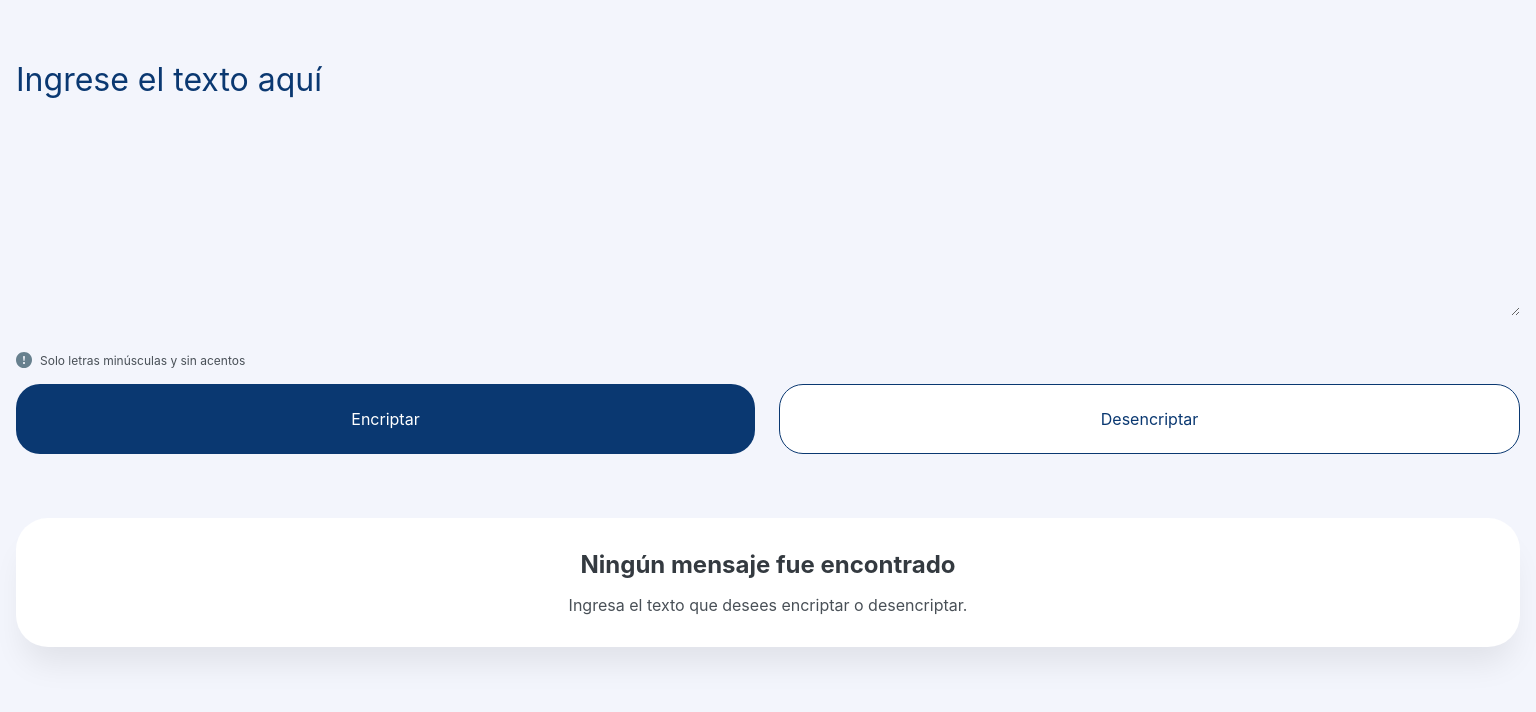
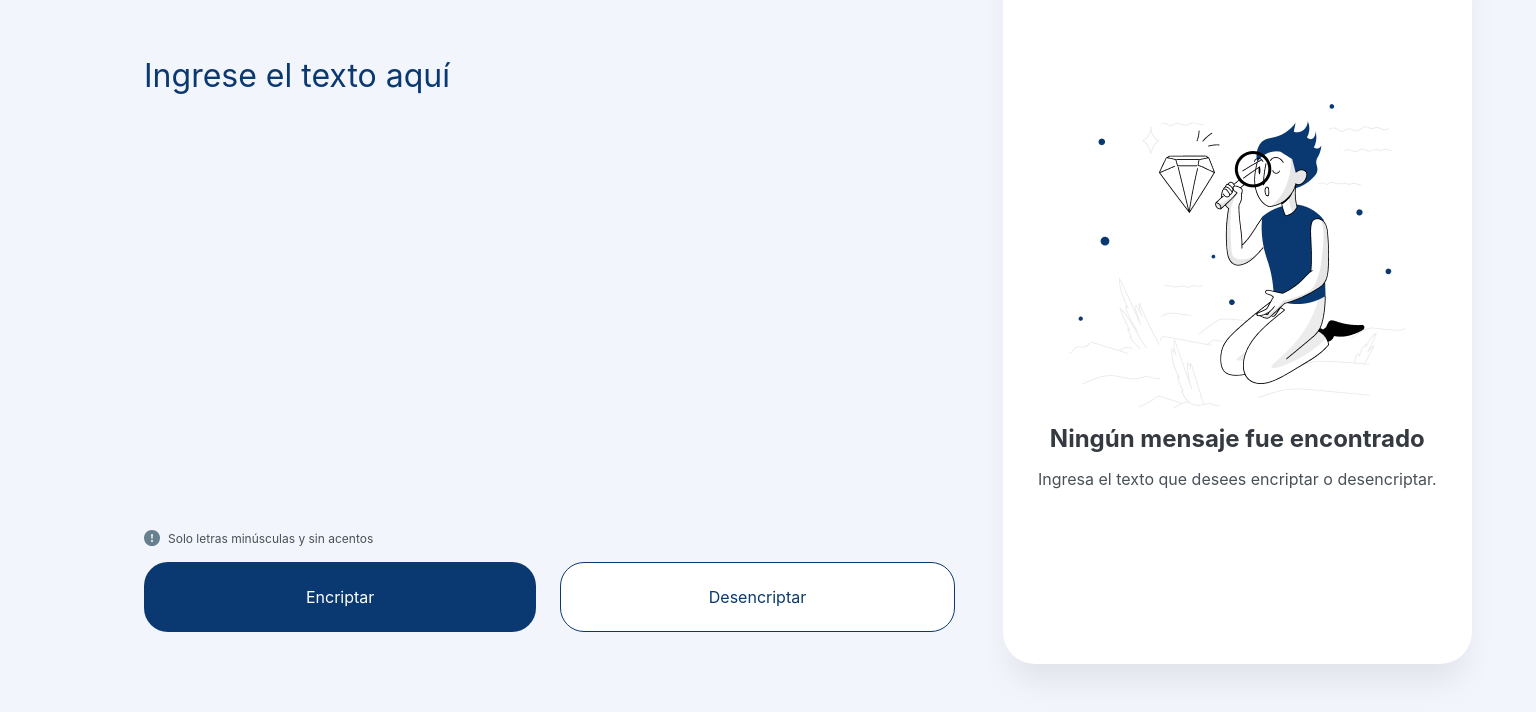
Before and after one commit to LuisAngel98/alura-challenge, a plain HTML site: page index.html in a window 1536 px wide. Shown: the part 88-800 px from the top of the page. Drawn offline with Linux system fonts and the light colour scheme.

Commit message:
Completed design for desktops

```diff
--- a/index.html
+++ b/index.html
@@ -30,6 +30,7 @@
         </div>
         <!-- CONTAINER warning 1 -->
         <div id="container-warning" class="container-warning">
+            <img src="./assets/Muñeco.png" alt="muñeco image" width="336">
             <strong>Ningún mensaje fue encontrado</strong>
             <span>Ingresa el texto que desees encriptar o desencriptar.</span>
         </div>
--- a/styles.css
+++ b/styles.css
@@ -35,8 +35,11 @@ header {
   padding-top: 0.5rem;
   padding-bottom: 0.5rem;
 }
-
+.hidden {
+  display: none !important;
+}
 #inputText {
+  resize: none;
   border-style: none;
   width: 100%;
   min-height: 16rem;
@@ -114,6 +117,9 @@ button {
   font-size: 1rem;
   color: var(--gray-400);
 }
+.container-warning img {
+  display: none;
+}
 
 /*CONTAINER  1*/
 
@@ -142,9 +148,7 @@ button {
   padding: 1.5rem;
   font-size: 1rem;
 }
-.hidden {
-  display: none;
-}
+
 @media (min-width: 768px) {
   .container-buttons {
     flex-direction: row;
@@ -153,3 +157,54 @@ button {
     flex: 1;
   }
 }
+@media (min-width: 1440px) {
+  body {
+    display: flex;
+    gap: 3rem;
+    min-height: 768px;
+    max-width: 1440px;
+    margin: 0 auto;
+  }
+  #inputText {
+    min-height: 24rem;
+  }
+  .container-buttons {
+    flex-direction: row;
+    margin-bottom: 0;
+  }
+  .container-warning {
+    margin-bottom: 0;
+    justify-content: center;
+    align-items: center;
+  }
+  .container-warning img {
+    display: block;
+  }
+  main {
+    display: flex;
+    gap: 3rem;
+    flex: 1;
+  }
+  main > div:first-child {
+    flex: 2;
+  }
+  main > div:not(:first-child) {
+    flex: 1;
+  }
+  .container-left {
+    display: flex;
+    padding-top: 8rem;
+    flex-direction: column;
+    padding-bottom: 2rem;
+  }
+  .container-left > div:first-child {
+    flex: 1;
+  }
+  .container-result {
+    display: flex;
+    flex-direction: column;
+  }
+  .container-result textarea {
+    flex: 1;
+  }
+}
```
